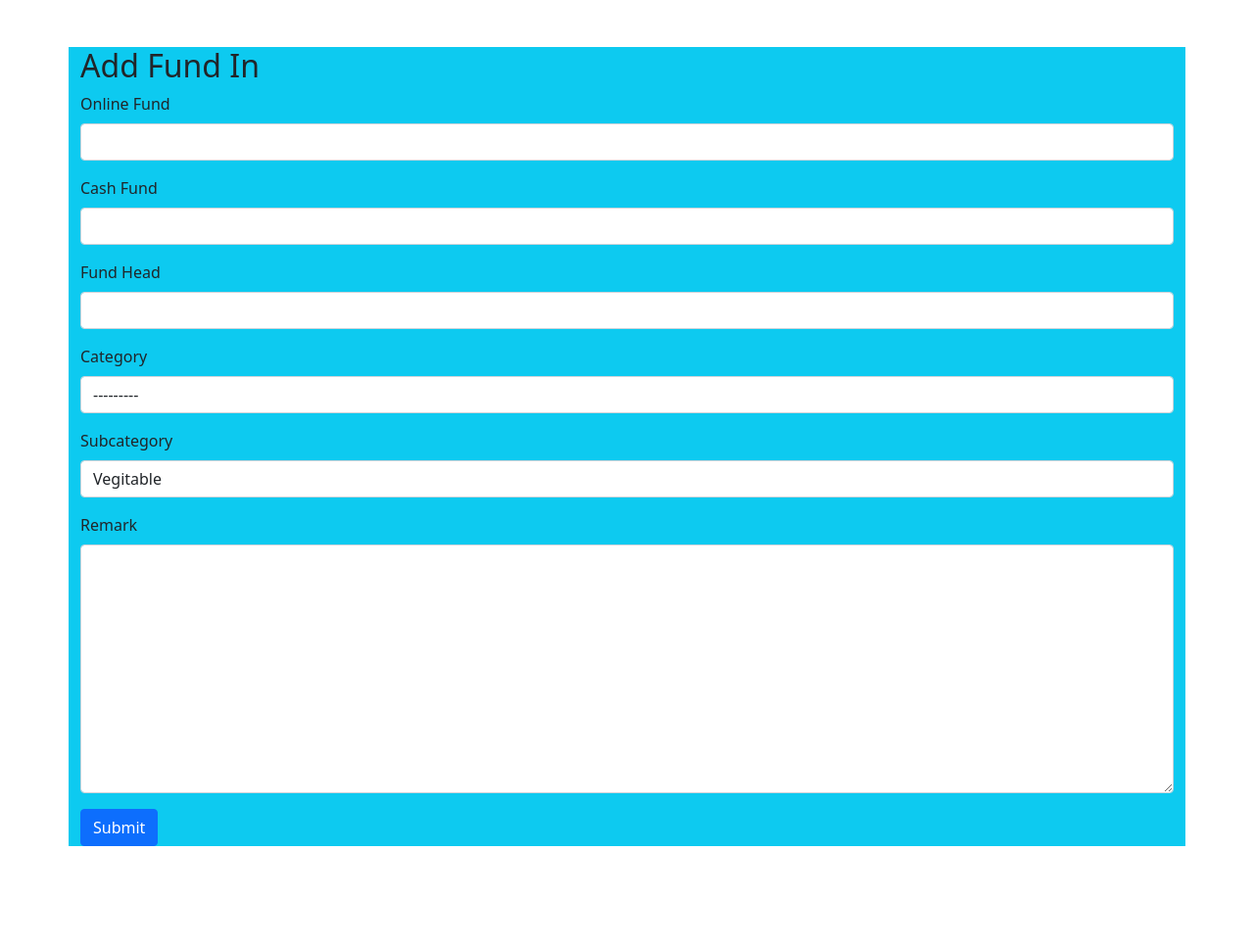
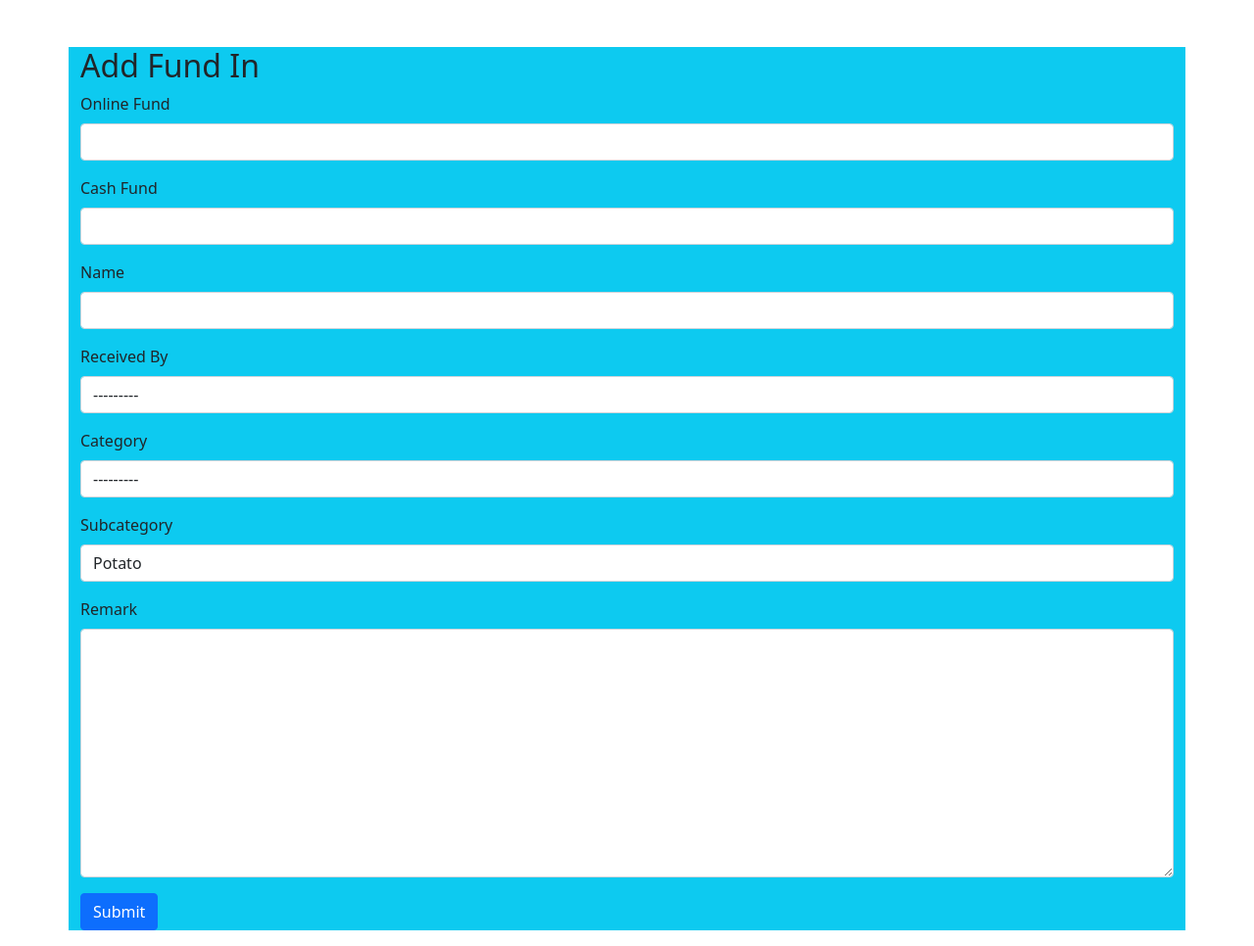
Before and after one commit to nag2mani/SuryaShaktiEngineeringWorks, a Django app: page /add_fundin/ in a window 1280 px wide. Shown: the whole page at 98% size. Before the commit the page ends 864 px from the top, so only its background shows below. Run offline with Django 5.2, Linux system fonts and the light colour scheme; data comes from the database, SQL or seed files in the repository.

Commit message:
except report everything is working according to client requirement

```diff
--- a/SSEW/home/forms.py
+++ b/SSEW/home/forms.py
@@ -16,20 +16,19 @@ class ExpensesForm(forms.ModelForm):
             'subcategory': forms.Select(attrs={'class': 'form-control'}),
         }
 
-
 class FundInForm(forms.ModelForm):
     class Meta:
         model = FundIn
-        fields = ['online_fund', 'cash_fund', 'fund_head', 'category', 'subcategory', 'remark']
+        fields = ['online_fund', 'cash_fund', 'name', 'category', 'subcategory', 'remark', 'received_by']  # Added field
         widgets = {
             'online_fund': forms.NumberInput(attrs={'class': 'form-control'}),
             'cash_fund': forms.NumberInput(attrs={'class': 'form-control'}),
-            'fund_head': forms.TextInput(attrs={'class': 'form-control'}),
+            'name': forms.TextInput(attrs={'class': 'form-control'}),
             'category': forms.Select(attrs={'class': 'form-control'}),
             'subcategory': forms.Select(attrs={'class': 'form-control'}),
             'remark': forms.Textarea(attrs={'class': 'form-control'}),
+            'received_by': forms.Select(attrs={'class': 'form-control'}),
         }
-
 
 class EmployeeForm(forms.ModelForm):
     class Meta:
@@ -41,10 +40,8 @@ class EmployeeForm(forms.ModelForm):
             'mobile2': forms.TextInput(attrs={'class': 'form-control'}),
             'aadhar_number': forms.TextInput(attrs={'class': 'form-control'}),
             'salary': forms.NumberInput(attrs={'class': 'form-control'}),
-            # 'account': forms.NumberInput(attrs={'class': 'form-control'}),
             'address': forms.Textarea(attrs={'class': 'form-control'}),
         }
-
 
 class InventoryForm(forms.ModelForm):
     class Meta:
--- a/SSEW/home/models.py
+++ b/SSEW/home/models.py
@@ -1,13 +1,11 @@
 from django.db import models
 from django.contrib.auth.models import User
-
-# These are my models, created for database.
 
 class Expenses(models.Model):
     date_time = models.DateTimeField(auto_now_add=True)
     online_expenses = models.DecimalField(max_digits=10, decimal_places=2)
     cash_expenses = models.DecimalField(max_digits=10, decimal_places=2)
-    name_of_person = models.CharField(max_length=50)
+    name_of_person = models.CharField(max_length=50, null=True, blank=True)
     remark = models.TextField(blank=True, null=True)
     is_employee_expense = models.BooleanField(default=False)
     employee = models.ForeignKey('Employee', on_delete=models.SET_NULL, null=True, blank=True)
@@ -25,16 +23,15 @@ class SubCategory(models.Model):
     def __str__(self):
         return self.name
 
-
 class FundIn(models.Model):
     date_time = models.DateTimeField(auto_now_add=True)
     online_fund = models.DecimalField(max_digits=10, decimal_places=2)
     cash_fund = models.DecimalField(max_digits=10, decimal_places=2)
-    fund_head = models.CharField(max_length=50)
+    name = models.CharField(max_length=50)
     category = models.ForeignKey(Category, on_delete=models.CASCADE)
     subcategory = models.ForeignKey(SubCategory, on_delete=models.CASCADE, default=1)
     remark = models.TextField(blank=True, null=True)
-
+    received_by = models.ForeignKey('Employee', on_delete=models.SET_NULL, null=True, blank=True)  # Added field
 
 class Employee(models.Model):
     date_time = models.DateTimeField(auto_now_add=True)
@@ -48,13 +45,9 @@ class Employee(models.Model):
     def __str__(self):
         return self.name + ", Mobile 1 : " + self.mobile1 + ", Aadhar Number : " + self.aadhar_number
 
-
 class Inventory(models.Model):
     date_time = models.DateTimeField(auto_now_add=True)
     inventory_name = models.CharField(max_length=100)
     quantity = models.PositiveIntegerField()
     total_price = models.DecimalField(max_digits=10, decimal_places=2)
     remark = models.TextField(blank=True, null=True)
-
-    # def __str__(self):
-    #     return self.inventory_name
--- a/SSEW/home/templates/add_fundin.html
+++ b/SSEW/home/templates/add_fundin.html
@@ -22,8 +22,12 @@
                 {{ form.cash_fund }}
             </div>
             <div class="mb-3">
-                <label for="fund_head" class="form-label">Fund Head</label>
-                {{ form.fund_head }}
+                <label for="name" class="form-label">Name</label>
+                {{ form.name }}
+            </div>
+            <div class="mb-3">
+                <label for="received_by" class="form-label">Received By</label>
+                {{ form.received_by }}
             </div>
             <div class="mb-3">
                 <label for="category" class="form-label">Category</label>
--- a/SSEW/home/templates/index.html
+++ b/SSEW/home/templates/index.html
@@ -88,7 +88,7 @@
                         <a href="/add_inventory/" class="shadow">Inventory</a>
                     </div>
                     <div class="col-12 col-sm-6 col-md-4 col-lg-2 mb-3">
-                        <a href="#" class="shadow">DashBoard</a>
+                        <a href="/admin/" class="shadow">Admin</a>
                     </div>
                     <div class="col-12 col-sm-6 col-md-4 col-lg-2 mb-3">
                         <a href="/report/" class="shadow">Report</a>
@@ -140,7 +140,7 @@
                                     <li>
                                         <b>Date:</b> {{ fund_in.date_time|date:"F d, Y" }} &middot;
                                         <b>Time:</b> {{ fund_in.date_time|time:"H:i:s" }} &middot;
-                                        <b>Name:</b> {{ fund_in.fund_head }} &middot;
+                                        <b>Name:</b> {{ fund_in.name }} &middot;
                                         <b>Amount:</b> Rs. {{ fund_in.cash_fund }} &nbsp;
                                         <i class="fas fa-arrow-down" style="color: green;font-size: 18px; font-weight: bold;"></i> <!-- Cash In -->
                                     </li>
@@ -170,7 +170,7 @@
                                     <li>
                                         <b>Date:</b> {{ fund_in.date_time|date:"F d, Y" }} &middot;
                                         <b>Time:</b> {{ fund_in.date_time|time:"H:i:s" }} &middot;
-                                        <b>Name:</b> {{ fund_in.fund_head }} &middot;
+                                        <b>Name:</b> {{ fund_in.name }} &middot;
                                         <b>Amount:</b> Rs. {{ fund_in.online_fund }} &nbsp;
                                         <i class="fas fa-arrow-down" style="color: green;font-size: 18px; font-weight: bold;"></i> <!-- Online In -->
                                     </li>
--- a/SSEW/home/views.py
+++ b/SSEW/home/views.py
@@ -44,6 +44,10 @@ def home(request):
     }
     return render(request, 'index.html', context)
 
+def load_subcategories(request):
+    category_id = request.GET.get('category')
+    subcategories = SubCategory.objects.filter(category_id=category_id).all()
+    return JsonResponse(list(subcategories.values('id', 'name')), safe=False)
 
 def add_expense(request):
     if request.method == 'POST':
@@ -53,13 +57,8 @@ def add_expense(request):
             return redirect('home')  # Redirect to the home
     else:
         form = ExpensesForm()
-
     return render(request, 'add_expense.html', {'form': form})
 
-def load_subcategories(request):
-    category_id = request.GET.get('category')
-    subcategories = SubCategory.objects.filter(category_id=category_id).all()
-    return JsonResponse(list(subcategories.values('id', 'name')), safe=False)
 
 def add_fund(request):
     if request.method == 'POST':
```
Also changed, not shown: SSEW/db.sqlite3, SSEW/home/migrations/0001_initial.py, SSEW/home/migrations/0002_alter_expenses_name_of_person.py (added), SSEW/home/migrations/0002_fundin_alter_expenses_name_of_person.py (deleted), SSEW/home/migrations/0003_employee_inventory_expenses_is_employee_expense_and_more.py (deleted), SSEW/home/migrations/0004_remove_employee_account.py (deleted), SSEW/home/migrations/0005_category_alter_expenses_category_subcategory_and_more.py (deleted), SSEW/home/migrations/0006_fundin_subcategory_alter_fundin_category.py (deleted), SSEW/home/templates/add_expense.html (line endings or trailing spaces).
